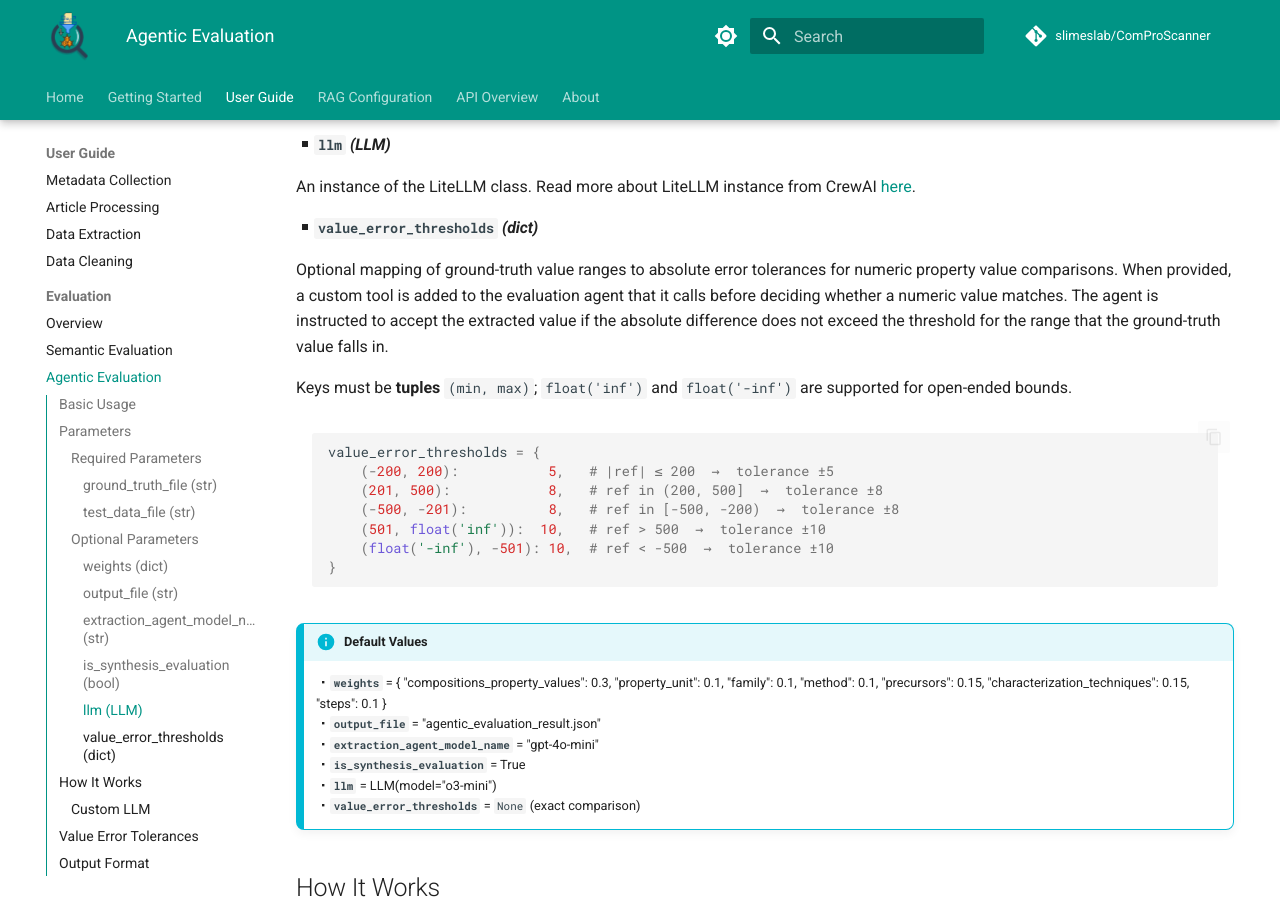
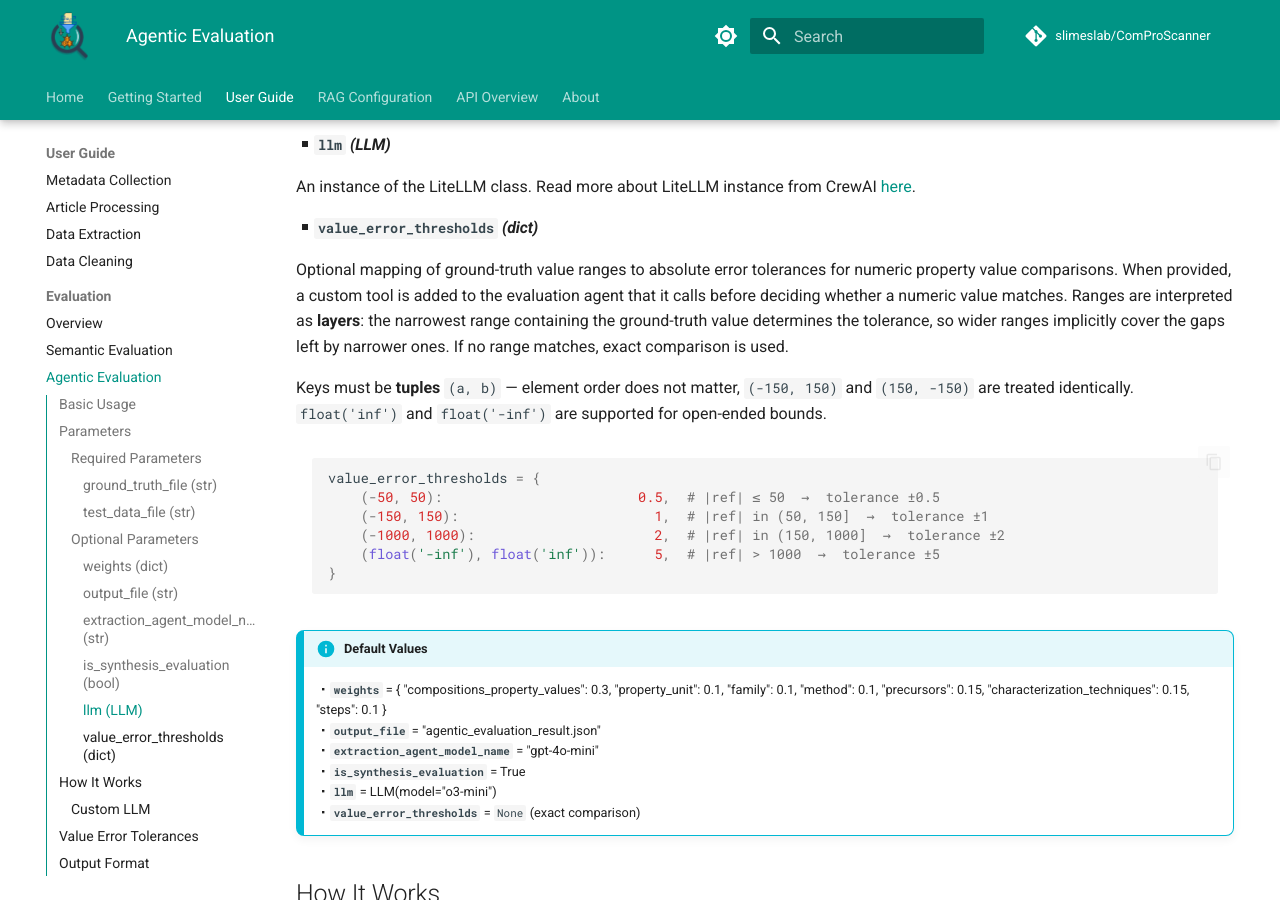
Before and after one commit to slimeslab/ComProScanner, an MkDocs documentation site: the page built from docs/usage/evaluation/agentic.md, in a window 1280 px wide and 900 px high, scrolled down 1186 px. Built offline with MkDocs 1.6.1 and Material for MkDocs 9.7.7, drawn with Linux system fonts in a browser that asks for light colours; comment, search, counter and statistics services are not loaded; the version menu is left out; some of the changed text lies outside the part shown.

Commit message:
feat: layered value_error_thresholds ranges with tuple-order insensitivity

````diff
--- a/docs/usage/evaluation/agentic.md
+++ b/docs/usage/evaluation/agentic.md
@@ -50,17 +50,16 @@ An instance of the LiteLLM class. Read more about LiteLLM instance from CrewAI [
 
 #### :material-square-medium:`value_error_thresholds` _(dict)_
 
-Optional mapping of ground-truth value ranges to absolute error tolerances for numeric property value comparisons. When provided, a custom tool is added to the evaluation agent that it calls before deciding whether a numeric value matches. The agent is instructed to accept the extracted value if the absolute difference does not exceed the threshold for the range that the ground-truth value falls in.
+Optional mapping of ground-truth value ranges to absolute error tolerances for numeric property value comparisons. When provided, a custom tool is added to the evaluation agent that it calls before deciding whether a numeric value matches. Ranges are interpreted as **layers**: the narrowest range containing the ground-truth value determines the tolerance, so wider ranges implicitly cover the gaps left by narrower ones. If no range matches, exact comparison is used.
 
-Keys must be **tuples** `(min, max)`; `float('inf')` and `float('-inf')` are supported for open-ended bounds.
+Keys must be **tuples** `(a, b)` — element order does not matter, `(-150, 150)` and `(150, -150)` are treated identically. `float('inf')` and `float('-inf')` are supported for open-ended bounds.
 
 ```python
 value_error_thresholds = {
-    (-200, 200):           5,   # |ref| ≤ 200  →  tolerance ±5
-    (201, 500):            8,   # ref in (200, 500]  →  tolerance ±8
-    (-500, -201):          8,   # ref in [-500, -200)  →  tolerance ±8
-    (501, float('inf')):  10,   # ref > 500  →  tolerance ±10
-    (float('-inf'), -501): 10,  # ref < -500  →  tolerance ±10
+    (-50, 50):                        0.5,  # |ref| ≤ 50  →  tolerance ±0.5
+    (-150, 150):                        1,  # |ref| in (50, 150]  →  tolerance ±1
+    (-1000, 1000):                      2,  # |ref| in (150, 1000]  →  tolerance ±2
+    (float('-inf'), float('inf')):      5,  # |ref| > 1000  →  tolerance ±5
 }
 ```
 
@@ -121,18 +120,18 @@ results = evaluate_agentic(
     ground_truth_file="ground_truth.json",
     test_data_file="test_data.json",
     value_error_thresholds={
-        (-200, 200):           5,   # small values: allow ±5
-        (201, 500):            8,   # medium values: allow ±8
-        (-500, -201):          8,
-        (501, float('inf')):  10,   # large values: allow ±10
-        (float('-inf'), -501): 10,
+        (-50, 50):                       0.5,  # small values: allow ±0.5
+        (-150, 150):                       1,  # medium values: allow ±1
+        (-1000, 1000):                     2,  # large values: allow ±2
+        (float('-inf'), float('inf')):     5,  # very large values: allow ±5
     }
 )
 ```
 
 !!! note
-    - Keys must be **tuples** `(min, max)` — Python lists cannot be used as dict keys.
-    - Key ordering does not matter; `min`/`max` is resolved internally.
+    - Keys must be **tuples** — Python lists cannot be used as dict keys.
+    - Tuple element order does not matter; `(-150, 150)` and `(150, -150)` are identical.
+    - Ranges behave as layers: the narrowest range wins, so there is no need to split positive and negative sub-ranges separately.
     - When no thresholds are configured the parameter has zero overhead — no extra tool is added to the agent and the task prompt is unchanged.
 
 ## Output Format
````
Also changed, not shown: CHANGELOG.md (+1 -1 lines), docs/about/changelog.md (+1 -1 lines), docs/usage/evaluation/semantic.md (+10 -12 lines), 4 other files.
